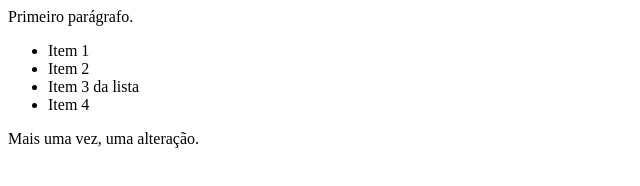
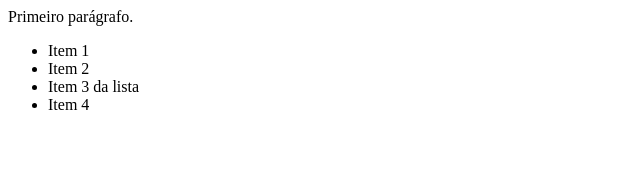
Before and after one commit to hfrancos/exercicio, a plain HTML site: page index.html in a window 1280 px wide. Shown: the whole page, without its empty margins (0-640 px from the left). Drawn offline with Linux system fonts and the light colour scheme.

Commit message:
Revert "Alterando para realizar commit"
This reverts commit 59ae48f4ae6112e615bbde95ea21d27f35549b49.

```diff
--- a/index.html
+++ b/index.html
@@ -10,6 +10,5 @@
             <li>Item 3 da lista</li>
             <li>Item 4</li>
         </ul>
-        <p>Mais uma vez, uma alteração.</p>
     </body>
 </html>
```
